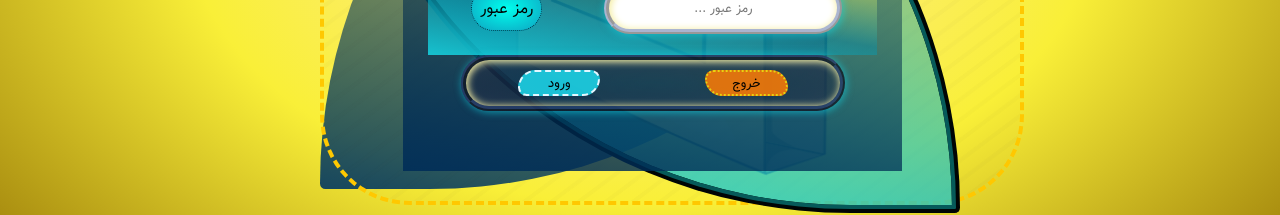
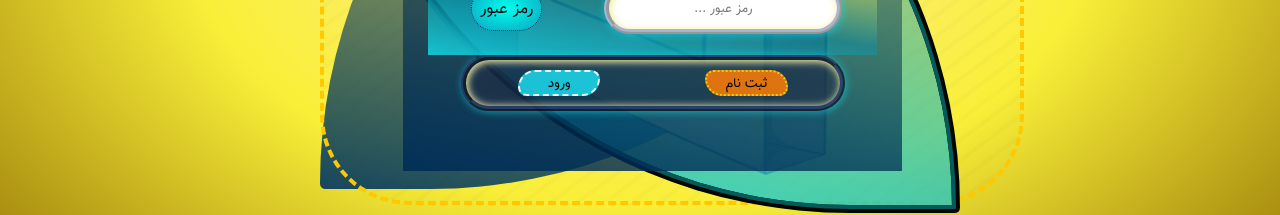
Before and after one commit to alirezashon/reservation, a Next.js app: page /Login in a window 1280 px wide. Shown: the part 479-694 px from the top of the page. Built offline with nearby package versions, Linux system fonts and the light colour scheme.

Commit message:
start register

```diff
--- a/package.json
+++ b/package.json
@@ -12,7 +12,8 @@
     "next": "14.1.0",
     "react": "^18",
     "react-dom": "^18",
-    "react-icons": "^5.0.1"
+    "react-icons": "^5.0.1",
+    "react-toastify": "^10.0.4"
   },
   "devDependencies": {
     "@types/node": "^20",
--- a/src/pages/Login/index.tsx
+++ b/src/pages/Login/index.tsx
@@ -103,7 +103,7 @@ const Login: React.FC<LoginProps> = ({ setToken }) => {
 												type='button'
 												className={styles.cancel}
 												onClick={() => setFormShow(false)}
-											value={'خروج'}/>
+											value={'ثبت نام'}/>
  										</div>
 									</form>
 								</div>
```
Also changed, not shown: 1 other file (tests, documents, lock files or other folders).
